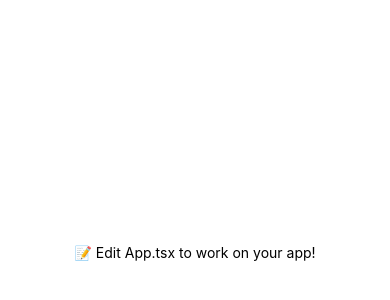
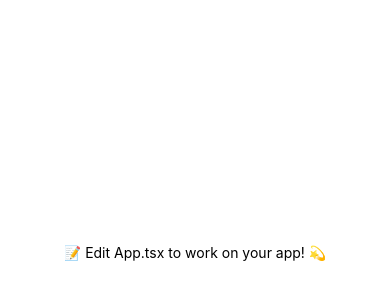
Before and after one commit to Wolven531/expo-template, a React Native app: screen / in a window 390 px wide. Shown: the part 170-470 px from the top of the page. Built offline with nearby package versions, Linux system fonts and the light colour scheme.

Commit message:
Add second emoji

```diff
--- a/App.tsx
+++ b/App.tsx
@@ -5,7 +5,7 @@ import { StyleSheet, Text, View } from 'react-native'
 export const App: FC = () => {
 	return (
 		<View style={styles.container}>
-			<Text>📝 Edit App.tsx to work on your app!</Text>
+			<Text>📝 Edit App.tsx to work on your app! 💫</Text>
 			<StatusBar style="auto" />
 		</View>
 	)
```
